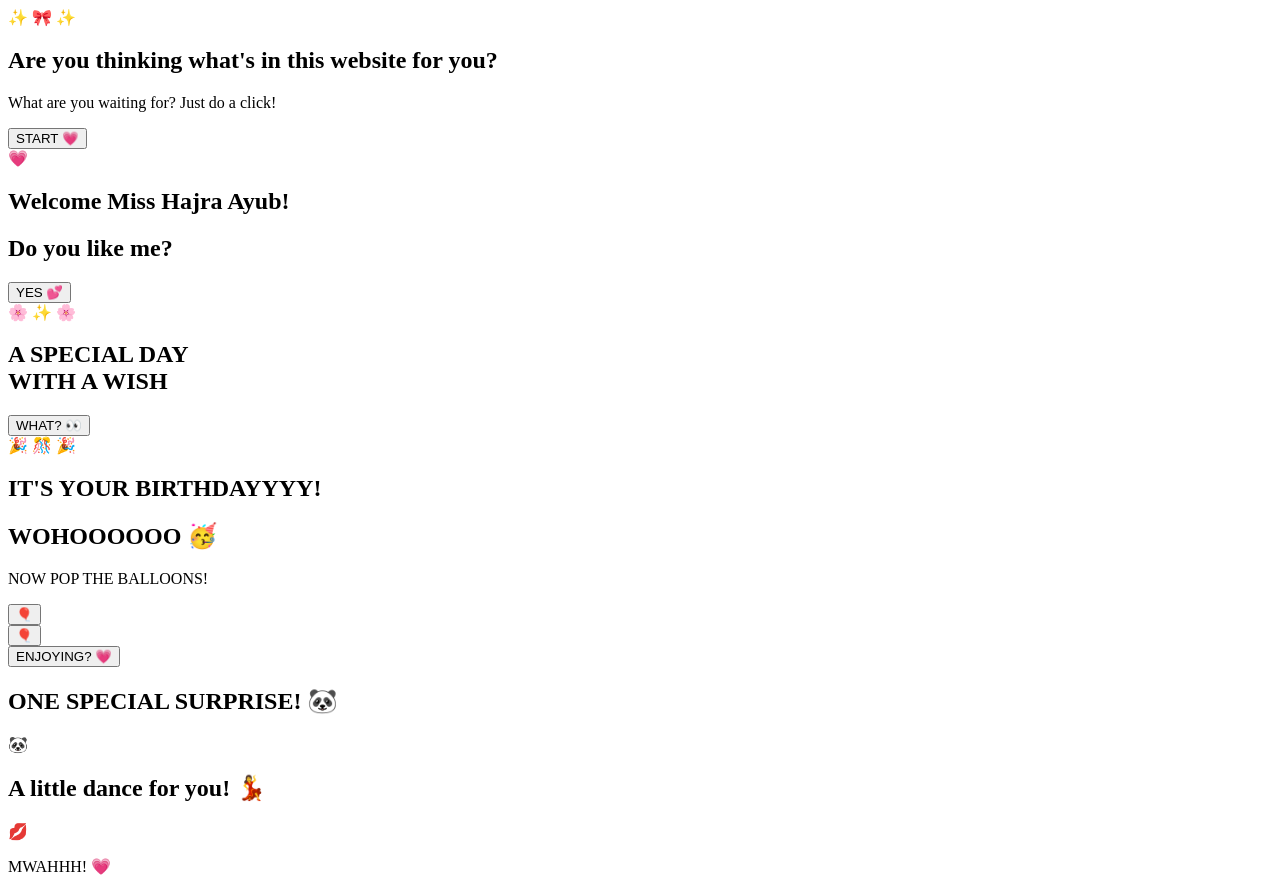
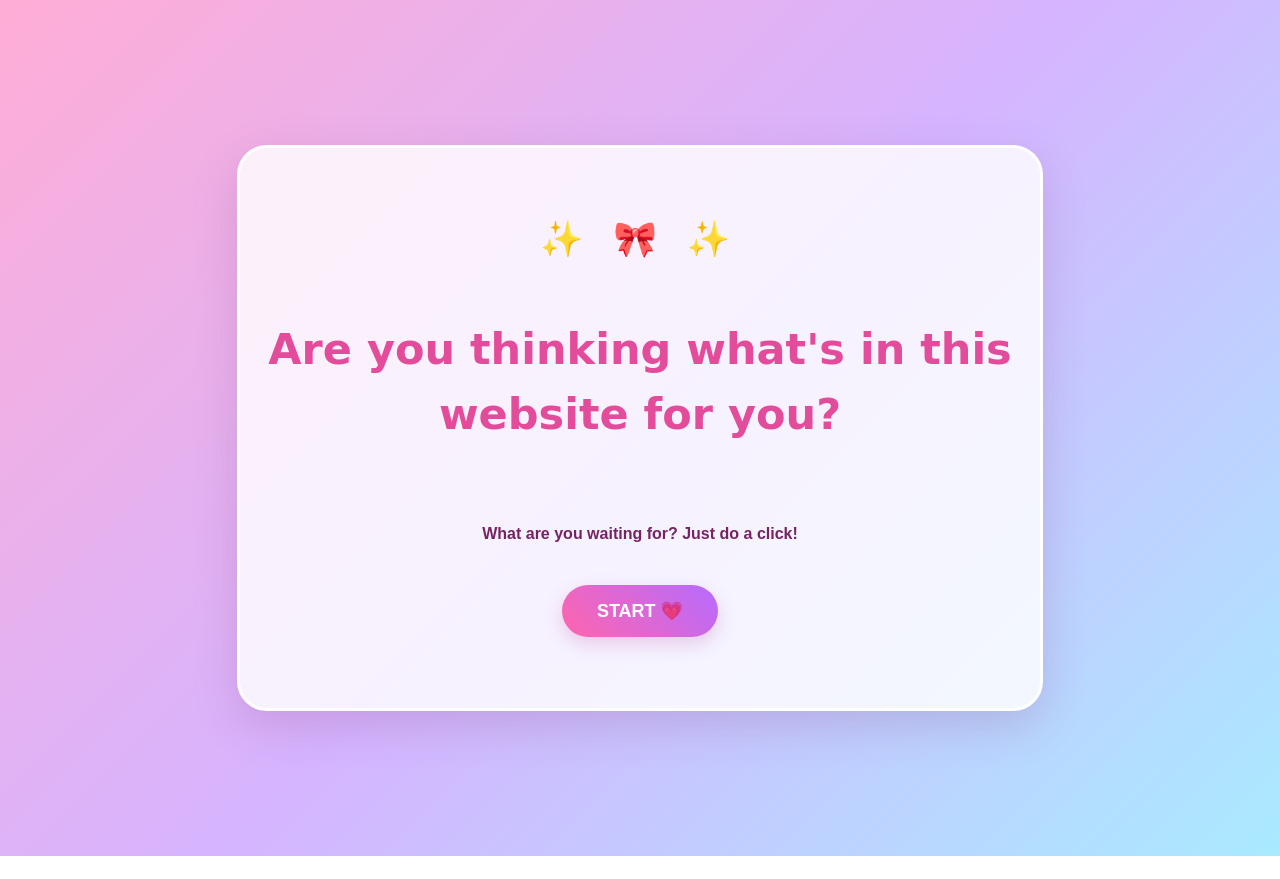
Before and after one commit to masha313-arch/surpriseee, a plain HTML site: page index.html in a window 1280 px wide. Shown: the top 879 px of the page. After the commit the page ends 856 px from the top, so only its background shows below. Drawn offline with Linux system fonts and the light colour scheme.

Commit message:
Add script tag for JavaScript file

```diff
--- a/index.html
+++ b/index.html
@@ -1,3 +1,13 @@
+
+<!DOCTYPE html>
+<html lang="en">
+<head>
+  <meta charset="UTF-8">
+  <meta name="viewport" content="width=device-width, initial-scale=1.0">
+  <title>Hajra's Birthday Surprise 🎂</title>
+  <link rel="stylesheet" href="style.css">
+</head>
+<body>
 <div class="website">
 
   <!-- PAGE 1: INTRO -->
@@ -97,4 +107,6 @@
     </div>
   </section>
 
-</div>
+</div><script src="script.js"></script>
+</body>
+</html>
```
